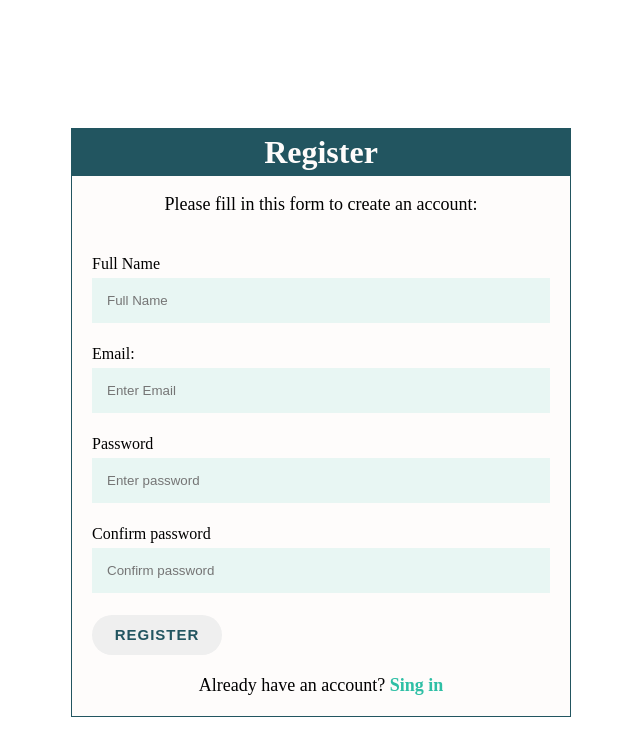
After one commit to EcaterinaKirilyuk/Dance, a PHP site: page /register.html in a window 1280 px wide. The commit adds this page. Shown: the top 756 px of the page, without its empty margins (377-1017 px from the left). Run offline with PHP 8.4, Linux system fonts and the light colour scheme.

Commit message:
Done Register and Login forms.

```diff
--- /dev/null
+++ b/Viewes/css/formlogreg.css
@@ -0,0 +1,46 @@
+.card-form {
+    margin-top: 10%;
+    margin-left: 35%;
+    width: 500px;
+    max-height: 100%;
+    background-color: var(--white);
+    border-color: var(--midnight);
+    border-width: 1px;
+    border-style: solid;
+}
+
+h1 {
+    background-color: var(--midnight);
+    padding: 1%;
+    color: var(--white);
+}
+
+.horizontal-align {
+    text-align: center;
+}
+
+input[type=text], input[type=password] {
+    width: 100%;
+    padding: 15px;
+    margin: 5px 0 22px 0;
+    border: none;
+    background: var(--kepel-glassy);
+}
+
+.form-container {
+    margin: 20px;
+}
+
+p {
+    padding-bottom: 4%;
+}
+
+a {
+    text-decoration: none;
+    color: var(--kepel);
+    font-weight: 600;
+}
+
+a:hover {
+    color: var(--midnight);
+}
--- a/Viewes/css/style.css
+++ b/Viewes/css/style.css
@@ -12,12 +12,14 @@
 	--black: #090909;
 	--red: #8b0000;
 	--kepel: #2EBFA5;
+	--kepel-glassy: rgba(46, 191, 165, 0.1);
 	--icterine: #EDF060;
 	--spanish: #767522;
 	--font-size-regular: 15px;
 	--font-size-large: 18px;
 	--font-size-menu: 25px;
 	--font-size-logo: 40px;
+	--font-size-stilitanti: 60px;
 
 
 }
@@ -35,12 +37,12 @@ body {
 	display: flex;
 	justify-content: space-between;
 	padding: 1%;
+	color: var(--white);
 }
 
 p {
     font-size: var(--font-size-large);
 	margin: auto;
-	color: var(--white);
 }
 
 button {
@@ -67,6 +69,7 @@ button {
 	background-color: var(--kepel);
     height: 90px;
 	align-items: center;
+	color: var(--white);
 }
 
 ul {
@@ -82,6 +85,10 @@ li{
 	cursor:pointer;
 }
 
+li:hover {
+	color: var(--black);
+}
+
 .logo {
 	font-size: var(--font-size-logo);
 	text-decoration: none;
@@ -90,9 +97,14 @@ li{
 	font-style: italic;
 }
 
+a:hover {
+	color: var(--black);
+}
+
 #footer {
 	background-color: #225560;
 	height: 50px;
 	text-align: center;
     padding-top: 1%;
+	color: var(--white);
 }
--- a/Viewes/layout.html
+++ b/Viewes/layout.html
@@ -3,7 +3,6 @@
     <head>
         <meta charset="utf-8">
         <link rel="stylesheet" href="./css/style.css" />
-        <title>Home</title>
     </head>
     <body>
 <div class="extra">
@@ -13,8 +12,8 @@
         <button class="space">Register</button>
     </div>
 </div>
-    <div class="nav-menu">
-        <a href="index.html" class="logo">Dance</a>
+<div class="nav-menu">
+        <a href="layout.html" class="logo">Dance</a>
         <ul>
             <li>Bachata</li>
             <li>Kizomba</li>
--- /dev/null
+++ b/Viewes/register.html
@@ -0,0 +1,37 @@
+<!DOCTYPE html>
+<html>
+<head>
+    <meta charset="utf-8">
+    <title>Register</title>
+    <link rel="stylesheet" href="./css/style.css" />
+    <link rel="stylesheet" href="./css/formlogreg.css" />
+</head>
+<body>
+<div class="content">
+    <div class="card-form">
+        <h1 class="horizontal-align">Register</h1>
+        <br>
+        <p class="horizontal-align">Please fill in this form to create an account:</p>
+        <form class="form-container" action="register.html" method="post">
+
+            <label class=""for="fullname">Full Name</label>
+            <input type="text" placeholder="Full Name" name="fullname" required>
+            <br>
+            <label for="email">Email:</label>
+            <input type="text" placeholder="Enter Email" name="email" required>
+            <br>
+            <label for="password">Password</label>
+            <input type="password" placeholder="Enter password" name="password" required>
+            <br>
+            <label for="confirm-password">Confirm password</label>
+            <input type="password" placeholder="Confirm password" name="confirm-password" required>
+            <br>
+            <button  type="submit" class="button-reg">Register</button>
+        </form>
+        <div class="container-signin">
+            <p class="horizontal-align">Already have an account?<a href="login.html"> Sing in</a></p>
+        </div>
+    </div>
+</div>
+</body>
+</html>
```
Also changed, not shown: Viewes/bachata.html (added, +26 -0 lines), Viewes/contacts.html (+11 -4 lines), Viewes/css/contacts.css (+20 -37 lines), Viewes/css/home.css (+8 -38 lines), Viewes/css/styledance.css (added, +12 -0 lines), Viewes/home.html (+4 -3 lines), Viewes/kizomba.html (added, +27 -0 lines), Viewes/login.html (added, +30 -0 lines), Viewes/salsa.html (added, +27 -0 lines), Viewes/facebook.png (added), Viewes/images/facebook.jpg (added), Viewes/images/instagram.jpg (added), Viewes/images/youtube.jpg (added), Viewes/instagram.png (added), 1 more files.
